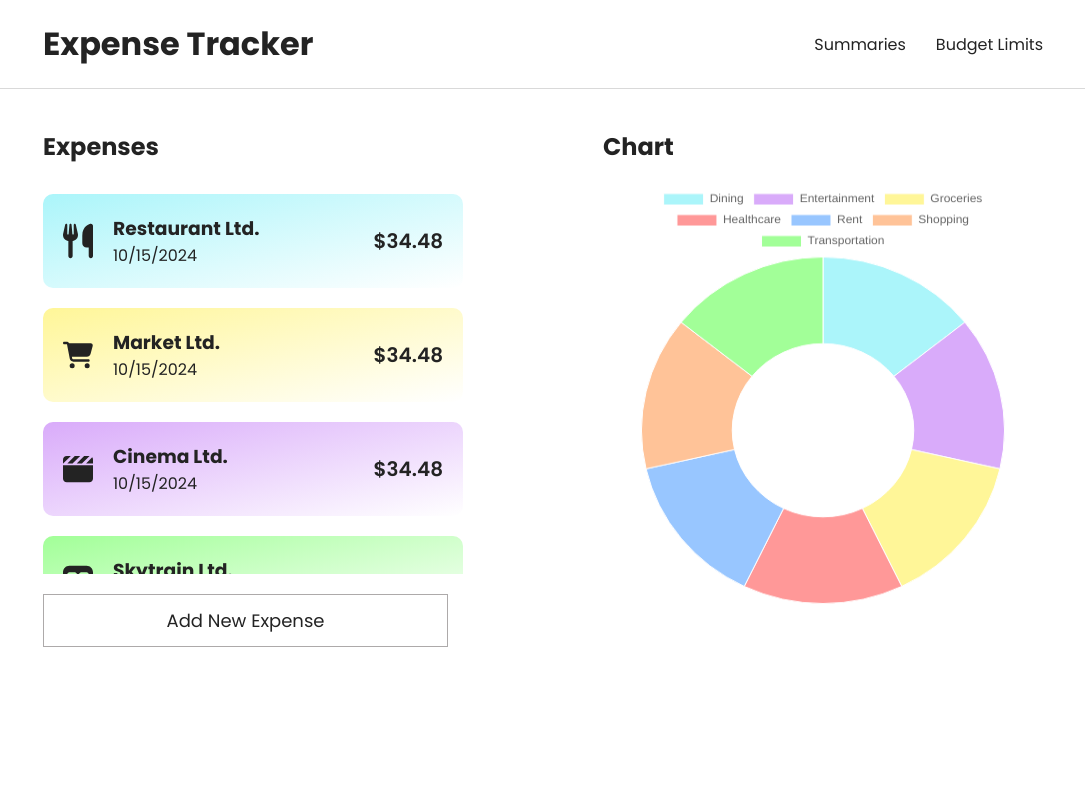
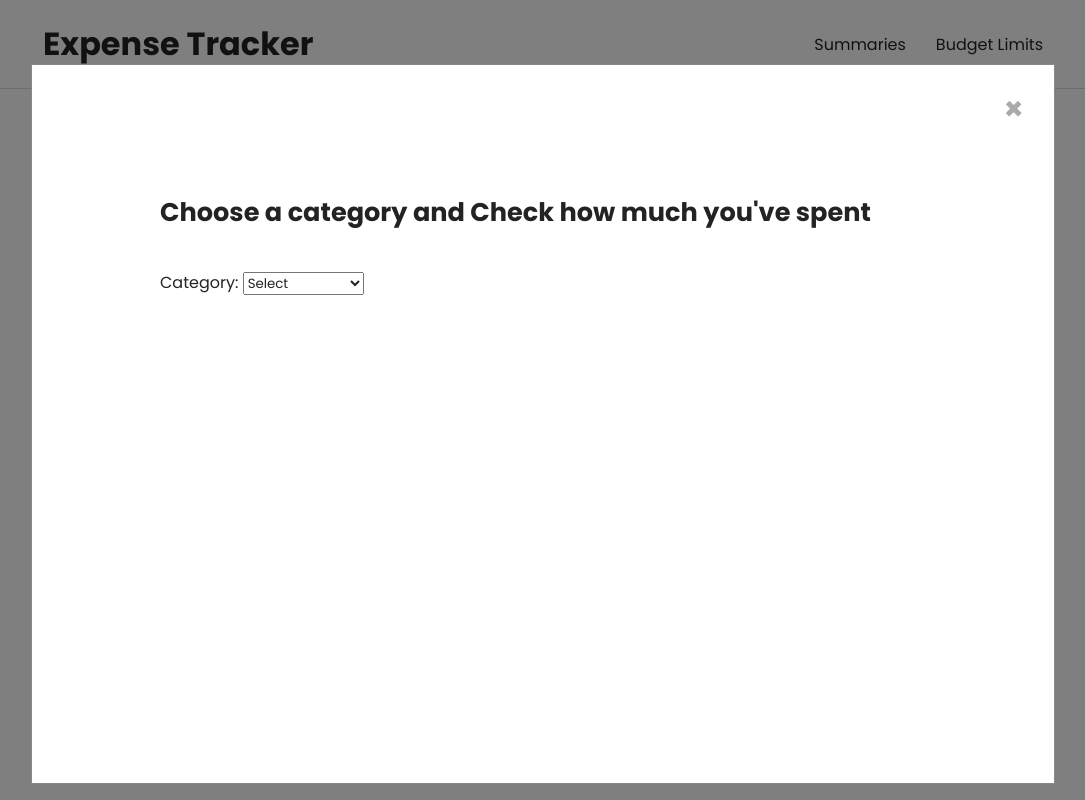
Before and after one commit to Yunzoo01/expense-tracker, a plain HTML site: page index.html in a window 1280 px wide. Both pictures are taken after a click on the link "Summaries". Shown: the whole page, without its empty margins (97-1182 px from the left). Drawn offline with nearby package versions, Linux system fonts and the light colour scheme.

Commit message:
17 Oct summary page layout

```diff
--- a/index.html
+++ b/index.html
@@ -7,7 +7,9 @@
 
   <link rel="preconnect" href="https://fonts.googleapis.com">
   <link rel="preconnect" href="https://fonts.gstatic.com" crossorigin>
-  <link href="https://fonts.googleapis.com/css2?family=Poppins:ital,wght@0,100;0,200;0,300;0,400;0,500;0,600;0,700;0,800;0,900;1,100;1,200;1,300;1,400;1,500;1,600;1,700;1,800;1,900&display=swap" rel="stylesheet">
+  <link
+    href="https://fonts.googleapis.com/css2?family=Poppins:ital,wght@0,100;0,200;0,300;0,400;0,500;0,600;0,700;0,800;0,900;1,100;1,200;1,300;1,400;1,500;1,600;1,700;1,800;1,900&display=swap"
+    rel="stylesheet">
 
   <link rel="stylesheet" href="style.css">
 
@@ -21,10 +23,33 @@
       <h1>Expense Tracker</h1>
       <nav>
         <ul>
-          <li><a href="#">Summaries</a></li>
+          <li id="summary"><a href="#">Summaries</a></li>
           <li><a href="#">Budget Limits</a></li>
         </ul>
       </nav>
+    </div>
+    <!-- Modal for Summary -->
+    <div id="sumModal" class="modal">
+      <div class="modal-content">
+        <span class="close">&times;</span>
+        <p id="category-text">Choose a category and Check how much you've spent</p>
+        <label for="category-summary">Category:</label>
+        <select id="category-summary" required>
+          <option value="default">Select</option>
+          <option value="dining">Dining</option>
+          <option value="entertainment">Entertainment</option>
+          <option value="groceries">Groceries</option>
+          <option value="healthcare">Healthcare</option>
+          <option value="rent">Rent</option>
+          <option value="shopping">Shopping</option>
+          <option value="transportation">Transportation</option>
+          <option value="etc">ETC</option>
+        </select>
+        <!-- Summary Info -->
+        <div id="expense-summary" class="summary-info">
+
+        </div>
+      </div>
     </div>
   </header>
 
@@ -47,6 +72,37 @@
             </div>
             <span>$34.48</span>
           </li>
+
+          <li class="expense dining">
+            <div class="expense-buttons">
+              <img src="img/svg/edit.svg" alt="Edit">
+              <img src="img/svg/delete.svg" alt="Delete">
+            </div>
+            <div>
+              <img src="img/svg/dining.svg" alt="Dining">
+              <div class="expense-content">
+                <h3>Restaurant Ltd.</h3>
+                <p>10/15/2024</p>
+              </div>
+            </div>
+            <span>$34.48</span>
+          </li>
+
+          <li class="expense dining">
+            <div class="expense-buttons">
+              <img src="img/svg/edit.svg" alt="Edit">
+              <img src="img/svg/delete.svg" alt="Delete">
+            </div>
+            <div>
+              <img src="img/svg/dining.svg" alt="Dining">
+              <div class="expense-content">
+                <h3>Restaurant Ltd.</h3>
+                <p>10/15/2024</p>
+              </div>
+            </div>
+            <span>$34.48</span>
+          </li>
+
           <li class="expense groceries">
             <div class="expense-buttons">
               <img src="img/svg/edit.svg" alt="Edit">
--- a/script.js
+++ b/script.js
@@ -45,3 +45,67 @@ new Chart(ctx, {
     ],
   },
 });
+
+// Modal for Summary
+var sumModal = document.getElementById("sumModal");
+var sumBtn = document.getElementById("summary");
+var sumSpan = document.getElementsByClassName("close")[0];
+
+sumBtn.onclick = function () {
+  sumModal.style.display = "block";
+}
+
+sumSpan.onclick = function () {
+  sumModal.style.display = "none";
+}
+
+window.onclick = function (e) {
+  if (e.target == sumModal) {
+    sumModal.style.display = "none";
+  }
+}
+
+// Category Selection
+var sumCategory = document.getElementById('category-summary');
+var expenseSummaryContainer = document.getElementById('expense-summary');
+
+sumCategory.addEventListener('change', function () {
+  var selectedCategory = sumCategory.value;
+  console.log("Selected category:", selectedCategory);
+
+  const expenseItems = document.querySelectorAll(`li.expense.${selectedCategory}`);
+
+  // remove previous infos
+  expenseSummaryContainer.innerHTML = "";
+
+  let sumTotalAmount = 0;
+
+  if (expenseItems.length > 0) {
+    expenseItems.forEach(function (expenseItem) {
+      const title = expenseItem.querySelector('h3').textContent;
+      const date = expenseItem.querySelector('p').textContent;
+      const amount = expenseItem.querySelector('span').textContent;
+
+      const expenseDiv = document.createElement('div');
+      expenseDiv.classList.add('expense-item');
+      expenseDiv.innerHTML = `<span>${date} ${title} ${amount}</span>`;
+      expenseSummaryContainer.appendChild(expenseDiv);
+
+      // price
+      const sumPrice = parseFloat(amount.replace('$', ''));
+      sumTotalAmount += sumPrice;
+    });
+    const totalDiv = document.createElement('div');
+    totalDiv.classList.add('total-amount');
+    totalDiv.innerHTML = `<hr> <h3>Total: $${sumTotalAmount.toFixed(2)}</h3>`;
+    expenseSummaryContainer.appendChild(totalDiv);
+  }
+  else {
+    if (selectedCategory != "default") {
+      // when no items in a category
+      const noExpensesDiv = document.createElement('div');
+      noExpensesDiv.textContent = "No expenses for this category";
+      expenseSummaryContainer.appendChild(noExpensesDiv);
+    }
+  }
+});
--- a/style.css
+++ b/style.css
@@ -16,11 +16,13 @@
 header {
   padding: 20px;
   border-bottom: 1px solid #d9d9d9;
+
   .container {
     display: flex;
     justify-content: space-between;
     align-items: center;
   }
+
   nav {
     ul {
       display: flex;
@@ -31,11 +33,13 @@ header {
 
 main {
   padding: 40px 20px;
+
   .container {
     display: grid;
     grid-template-columns: 1fr 1fr;
     gap: 120px;
   }
+
   .expenses {
     .expenses-inner {
       margin-top: 30px;
@@ -45,6 +49,7 @@ main {
       max-height: 380px;
       overflow-y: auto;
       padding: 0 20px 20px 0;
+
       .expense {
         padding: 20px;
         display: flex;
@@ -52,18 +57,22 @@ main {
         align-items: center;
         gap: 20px;
         border-radius: 10px;
-        > div {
+
+        >div {
           img {
             max-width: 30px;
           }
+
           display: flex;
           gap: 20px;
+
           .expense-content {
             width: 200px;
             display: flex;
             flex-direction: column;
           }
         }
+
         span {
           font-size: 1.25rem;
           font-weight: 600;
@@ -72,25 +81,33 @@ main {
         &.dining {
           background: linear-gradient(to bottom right, #abf5fa, #ffffff);
         }
+
         &.entertainment {
           background: linear-gradient(to bottom right, #d9abfa, #ffffff);
         }
+
         &.groceries {
           background: linear-gradient(to bottom right, #fff698, #ffffff);
         }
+
         &.healthcare {
           background: linear-gradient(to bottom right, #ff9898, #ffffff);
         }
+
         &.rent {
           background: linear-gradient(to bottom right, #98c6ff, #ffffff);
         }
+
         &.shopping {
           background: linear-gradient(to bottom right, #ffc398, #ffffff);
         }
+
         &.transportation {
           background: linear-gradient(to bottom right, #a2ff98, #ffffff);
         }
+
         position: relative;
+
         .expense-buttons {
           background: rgba(0, 0, 0, 0.7);
           position: absolute;
@@ -103,12 +120,15 @@ main {
           gap: 25px;
           align-items: center;
           border-radius: 10px;
+
           img {
             cursor: pointer;
           }
+
           opacity: 0;
           transition: opacity 0.2s ease;
         }
+
         &:hover {
           .expense-buttons {
             opacity: 1;
@@ -116,6 +136,7 @@ main {
         }
       }
     }
+
     button {
       padding: 12px 24px;
       background: #fff;
@@ -126,6 +147,7 @@ main {
       transition: 0.2s ease;
       margin-top: 20px;
       width: calc(100% - 35px);
+
       &:hover {
         background: #232323;
         border: 1px solid #232323;
@@ -133,9 +155,74 @@ main {
       }
     }
   }
+
   .chart {
     #myChart {
       padding-top: 20px;
     }
   }
 }
+
+/* Modal for Summary */
+.modal {
+  display: none;
+  position: fixed;
+  z-index: 1;
+  left: 0;
+  top: 0;
+  width: 100%;
+  height: 100%;
+  background-color: rgba(0, 0, 0, 0.5);
+}
+
+.modal-content {
+  background-color: white;
+  margin: 5% auto;
+  padding: 10%;
+  border: 1px solid #888;
+  width: 80%;
+  height: 90%;
+  overflow-y: scroll;
+  position: relative;
+}
+
+.close {
+  color: #aaa;
+  float: right;
+  font-size: 2rem;
+  font-weight: bold;
+  position: absolute;
+  top: 20px;
+  right: 30px
+}
+
+.close:hover,
+.close:focus {
+  color: black;
+  text-decoration: none;
+  cursor: pointer;
+}
+
+#category-text {
+  font-size: 1.6rem;
+  font-weight: bold;
+  margin-bottom: 5%;
+}
+
+/* Summary info */
+.summary-info {
+  margin-top: 5%;
+}
+
+.expense-item {
+  margin: 300px auto;
+}
+
+.total-amount {
+  position: relative;
+  bottom: 10%;
+}
+
+.total-amount hr {
+  margin-bottom: 10px;
+}
```
